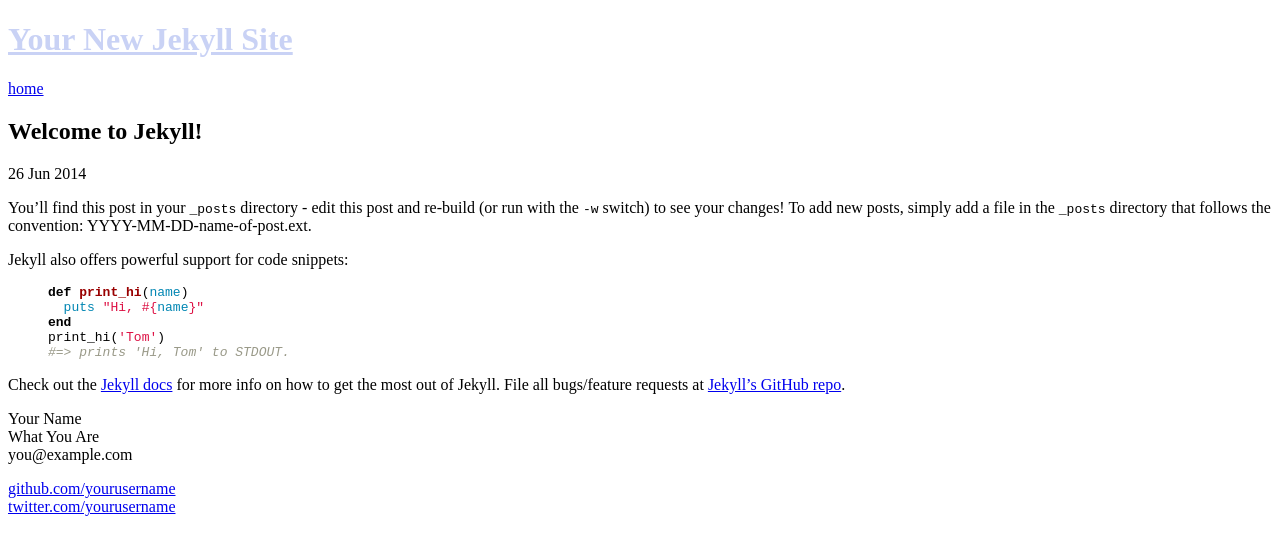
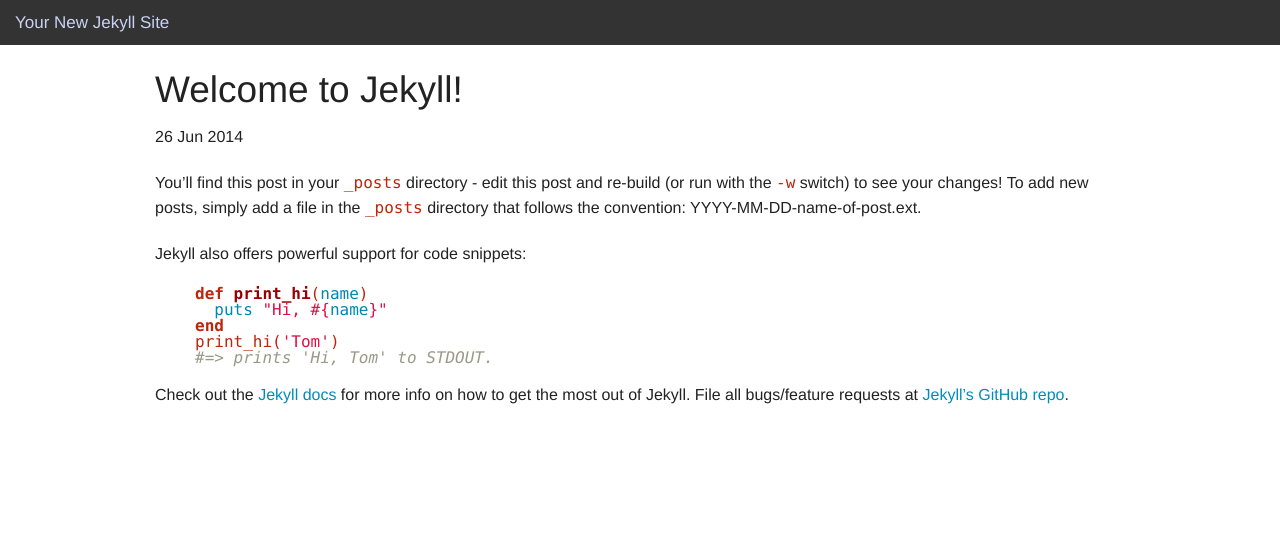
Before and after one commit to whostolebenfrog/whostolebenfrog.github.io, a Jekyll site: the page built from _posts/2014-06-26-welcome-to-jekyll.markdown, in a window 1280 px wide. Shown: the top 555 px of the page. Built offline with Jekyll 4.4.1, drawn with Linux system fonts in a browser that asks for light colours; Markdown is read by kramdown in place of the engine named in the settings.

Commit message:
Define the default and post layouts, very basic

```diff
--- a/_layouts/default.html
+++ b/_layouts/default.html
@@ -1,44 +1,36 @@
-<!DOCTYPE html>
-<html>
+<!doctype html>
+<html class="no-js" lang="en">
   <head>
-        <meta charset="utf-8">
-        <meta http-equiv="X-UA-Compatible" content="IE=edge,chrome=1">
+    <meta charset="utf-8" />
+    <meta name="viewport" content="width=device-width, initial-scale=1.0" />
     <title>{{ page.title }}</title>
-        <meta name="viewport" content="width=device-width">
-
-        <!-- syntax highlighting CSS -->
-        <link rel="stylesheet" href="/css/syntax.css">
-
-        <!-- Custom CSS -->
-        <link rel="stylesheet" href="/css/main.css">
-
+    <link rel="stylesheet" href="/css/foundation.css" />
+    <link rel="stylesheet" href="/css/main.css" />
+    <link rel="stylesheet" href="/css/syntax.css" />
+    <script src="/js/vendor/modernizr.js"></script>
   </head>
   <body>
 
-        <div class="site">
-          <div class="header">
-            <h1 class="title"><a href="/">{{ site.name }}</a></h1>
-            <a class="extra" href="/">home</a>
+		<div class="fixed">
+			<nav class="top-bar" data-topbar>
+				<ul class="title-area title">
+						<li class="name">
+						<h1><a href="/">{{ site.name }}</a></h1>
+						</li>
+					</ul>
+			</nav>
 		</div>
 
+    <div class="row">
+      <div class="large-12 columns">
 				{{ content }}
-
-          <div class="footer">
-            <div class="contact">
-              <p>
-                Your Name<br />
-                What You Are<br />
-                you@example.com
-              </p>
-            </div>
-            <div class="contact">
-              <p>
-                <a href="https://github.com/yourusername">github.com/yourusername</a><br />
-                <a href="https://twitter.com/yourusername">twitter.com/yourusername</a><br />
-              </p>
-            </div>
       </div>
     </div>
 
+    <script src="/js/vendor/jquery.js"></script>
+    <script src="/js/foundation.min.js"></script>
+    <script>
+      $(document).foundation();
+    </script>
   </body>
 </html>
--- a/_layouts/post.html
+++ b/_layouts/post.html
@@ -1,6 +1,9 @@
 ---
 layout: default
 ---
+
+<br>
+
 <h2>{{ page.title }}</h2>
 <p class="meta">{{ page.date | date_to_string }}</p>
 
```
Lines whose indentation alone changed are shown as unchanged.
